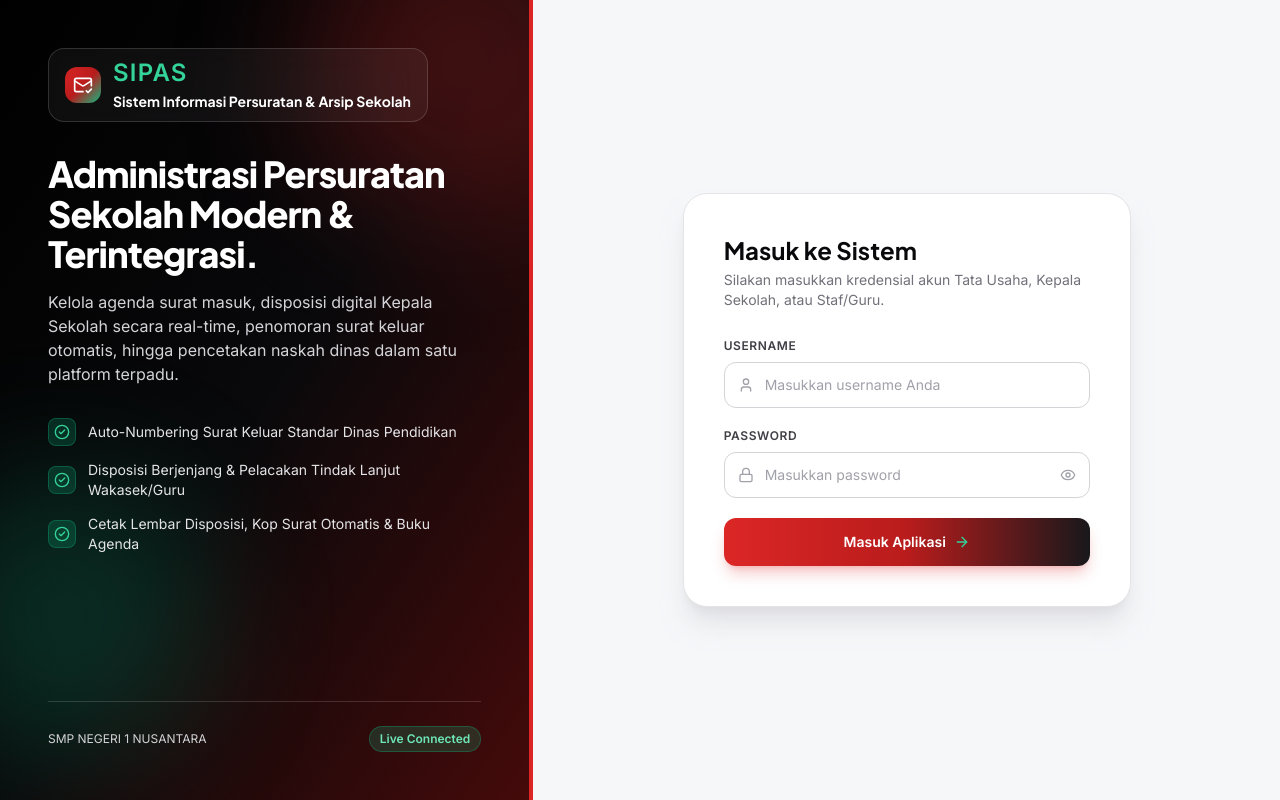
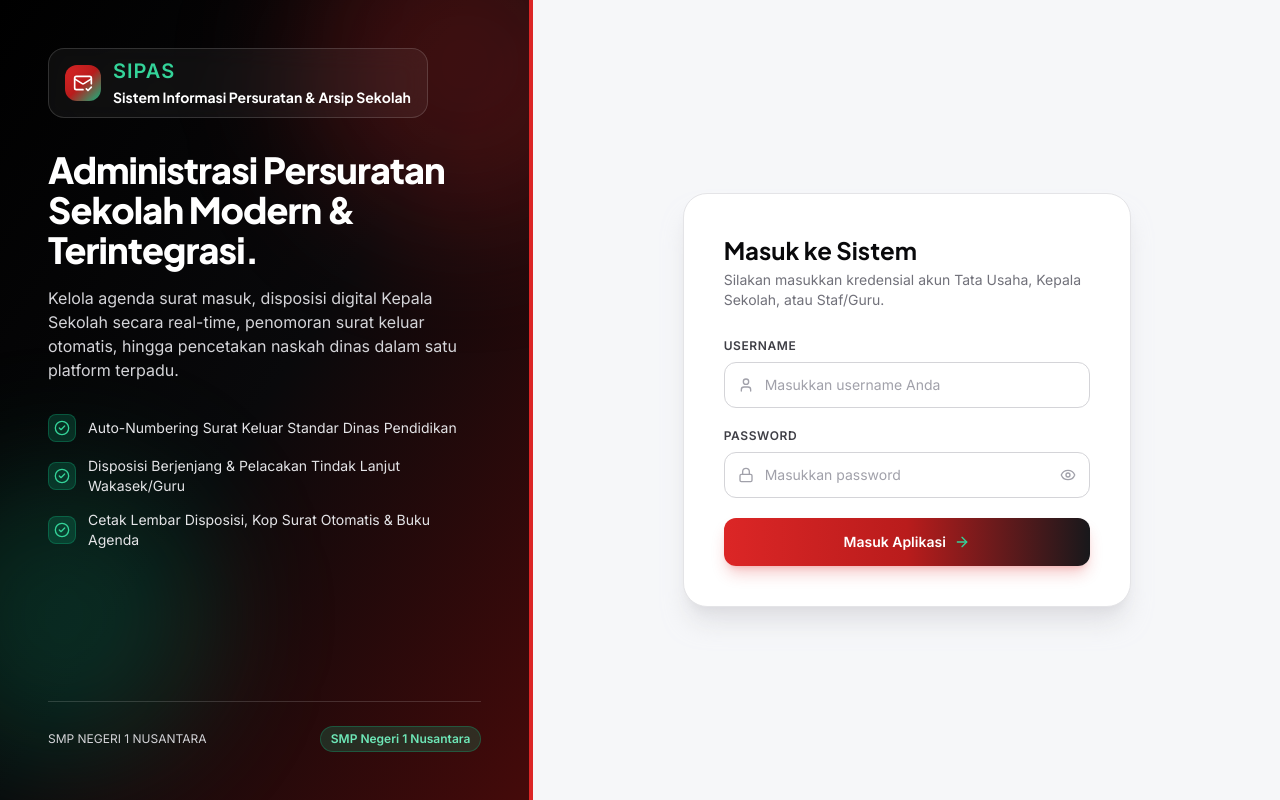
Before and after one commit to spenpatko/sipas, a plain HTML site: page index.html in a window 1280 px wide. Drawn offline with nearby package versions, Linux system fonts and the light colour scheme.

Commit message:
Update index.html

```diff
--- a/index.html
+++ b/index.html
@@ -214,7 +214,7 @@
               <i data-lucide="mail-check" class="w-5 h-5"></i>
             </div>
             <div>
-              <span class="text-2xl uppercase tracking-wider text-emerald-400 font-semibold block">SIPAS</span>
+              <span class="text-xl uppercase tracking-wider text-emerald-400 font-semibold block">SIPAS</span>
               <span class="font-display font-bold text-sm text-white">Sistem Informasi Persuratan & Arsip Sekolah</span>
             </div>
           </div>
@@ -343,7 +343,7 @@
               <i data-lucide="file-badge-2" class="w-5 h-5"></i>
             </div>
             <div class="min-w-0">
-              <h1 class="font-display font-bold text-sm tracking-wide text-white truncate">E-SURAT SMP</h1>
+              <h1 class="font-display font-bold text-sm tracking-wide text-white truncate">SIPAS</h1>
               <p id="sidebar-school-name" class="text-[11px] text-emerald-400 font-medium truncate">SMP Negeri 1 Nusantara</p>
             </div>
           </div>
@@ -3069,7 +3069,7 @@
         const headerIndicator = document.getElementById('header-mode-indicator');
         if (previewBox) previewBox.classList.add('hidden');
         if (envBadge) {
-          envBadge.textContent = 'Live Connected';
+          envBadge.textContent = 'SMP Negeri 1 Nusantara';
           envBadge.className = 'px-2.5 py-1 rounded-full bg-emerald-500/20 text-emerald-300 font-semibold border border-emerald-500/30';
         }
         if (headerIndicator) {
```
